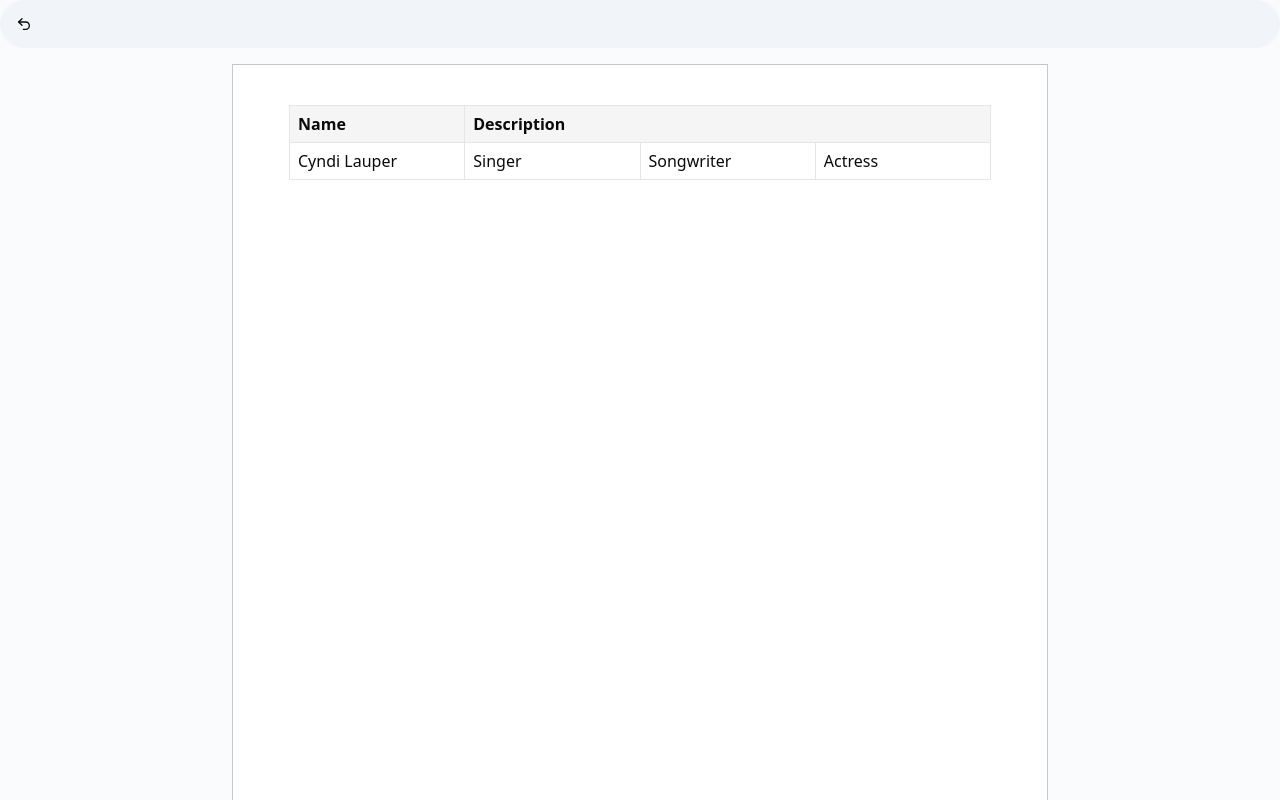
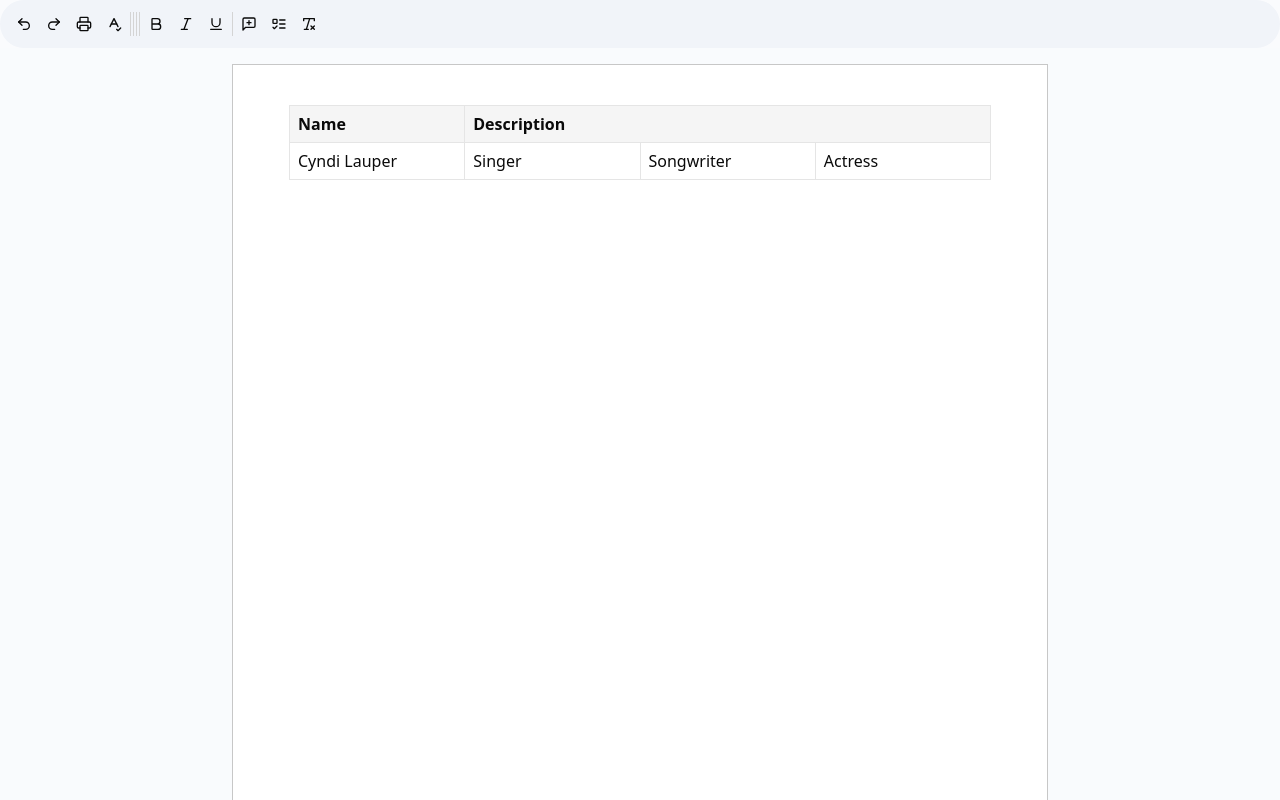
Before and after one commit to Chinmay-innovates/google-docs, a Next.js app: page /document/123 in a window 1280 px wide. Shown: the top 800 px of the page. Built offline with nearby package versions, Linux system fonts and the light colour scheme.

Commit message:
editor-tools

```diff
--- a/package.json
+++ b/package.json
@@ -43,6 +43,7 @@
     "@tiptap/extension-table-row": "^2.11.9",
     "@tiptap/extension-task-item": "^2.11.9",
     "@tiptap/extension-task-list": "^2.11.9",
+    "@tiptap/extension-underline": "^2.11.9",
     "@tiptap/pm": "^2.11.9",
     "@tiptap/react": "^2.11.9",
     "@tiptap/starter-kit": "^2.11.9",
--- a/src/app/document/[documentId]/_components/editor.tsx
+++ b/src/app/document/[documentId]/_components/editor.tsx
@@ -1,6 +1,7 @@
 "use client";
 
 import StarterKit from "@tiptap/starter-kit";
+import UnderLine from "@tiptap/extension-underline";
 import TaskList from "@tiptap/extension-task-list";
 import TaskItem from "@tiptap/extension-task-item";
 import Table from "@tiptap/extension-table";
@@ -48,6 +49,7 @@ export const Editor = () => {
 		},
 		extensions: [
 			StarterKit,
+			UnderLine,
 			TaskList,
 			TaskItem.configure({
 				nested: true,
--- a/src/app/document/[documentId]/_components/toolbar.tsx
+++ b/src/app/document/[documentId]/_components/toolbar.tsx
@@ -1,8 +1,21 @@
 "use client";
 
+import { Separator } from "@/components/ui/separator";
 import { cn } from "@/lib/utils";
 import { useEditorStore } from "@/store/use-editor-store";
-import { LucideIcon, Undo2Icon } from "lucide-react";
+import {
+	BoldIcon,
+	ItalicIcon,
+	ListTodoIcon,
+	LucideIcon,
+	MessageSquarePlusIcon,
+	PrinterIcon,
+	Redo2Icon,
+	RemoveFormattingIcon,
+	SpellCheckIcon,
+	UnderlineIcon,
+	Undo2Icon,
+} from "lucide-react";
 
 interface ToolbarButtonProps {
 	onClick?: () => void;
@@ -44,14 +57,99 @@ export const Toolbar = () => {
 				icon: Undo2Icon,
 				onClick: () => editor.chain().focus().undo().run(),
 			},
+			{
+				label: "Redo",
+				icon: Redo2Icon,
+				onClick: () => editor.chain().focus().redo().run(),
+			},
+			{
+				label: "Print",
+				icon: PrinterIcon,
+				onClick: () => window.print(),
+			},
+			{
+				label: "Spell Check",
+				icon: SpellCheckIcon,
+				onClick: () => {
+					const current = editor.view.dom.getAttribute("spellcheck");
+					editor.view.dom.setAttribute(
+						"spellcheck",
+						current === "false" ? "true" : "false"
+					);
+				},
+			},
+		],
+		[
+			{
+				label: "Bold",
+				icon: BoldIcon,
+				onClick: () => editor.chain().focus().toggleBold().run(),
+				isActive: editor.isActive("bold"),
+			},
+			{
+				label: "Italic",
+				icon: ItalicIcon,
+				onClick: () => editor.chain().focus().toggleItalic().run(),
+				isActive: editor.isActive("italic"),
+			},
+			{
+				label: "Underline",
+				icon: UnderlineIcon,
+				onClick: () => editor.chain().focus().toggleUnderline().run(),
+				isActive: editor.isActive("underline"),
+			},
+		],
+		[
+			{
+				label: "Comment",
+				icon: MessageSquarePlusIcon,
+				onClick: () => console.log("Comment"),
+				isActive: false,
+			},
+			{
+				label: "List Todo",
+				icon: ListTodoIcon,
+				onClick: () => editor.chain().focus().toggleTaskList().run(),
+				isActive: editor.isActive("taskList"),
+			},
+			{
+				label: "Remove Formatting",
+				icon: RemoveFormattingIcon,
+				onClick: () => editor.chain().focus().unsetAllMarks().run(),
+			},
 		],
 	];
+
+	const TabSeparator = () => (
+		<Separator orientation="vertical" className="h-6 bg-neutral-300" />
+	);
 
 	return (
 		<div className="bg-paper-300 px-2.5 py-0.5 rounded-[24px] min-h-[48px] flex items-center gap-x-0.5 overflow-x-auto">
 			{sections[0].map((section) => (
 				<ToolbarButton key={section.label} {...section} />
 			))}
+			<TabSeparator />
+			{/* TODO: Add Font Family */}
+			<TabSeparator />
+			{/* TODO: Add Heading */}
+			<TabSeparator />
+			{/* TODO: Add Font Size */}
+			<TabSeparator />
+			{sections[1].map((section) => (
+				<ToolbarButton key={section.label} {...section} />
+			))}
+			{/* TODO: Text Color */}
+			{/* TODO: Highlight Color */}
+			<TabSeparator />
+			{/* TODO: Link */}
+			{/* TODO: Image */}
+			{/* TODO: Align */}
+			{/* TODO: Line height */}
+			{/* TODO: List */}
+			{sections[2].map((section) => (
+				<ToolbarButton key={section.label} {...section} />
+			))}
 		</div>
 	);
 };
```
Also changed, not shown: 1 other file (tests, documents, lock files or other folders).
